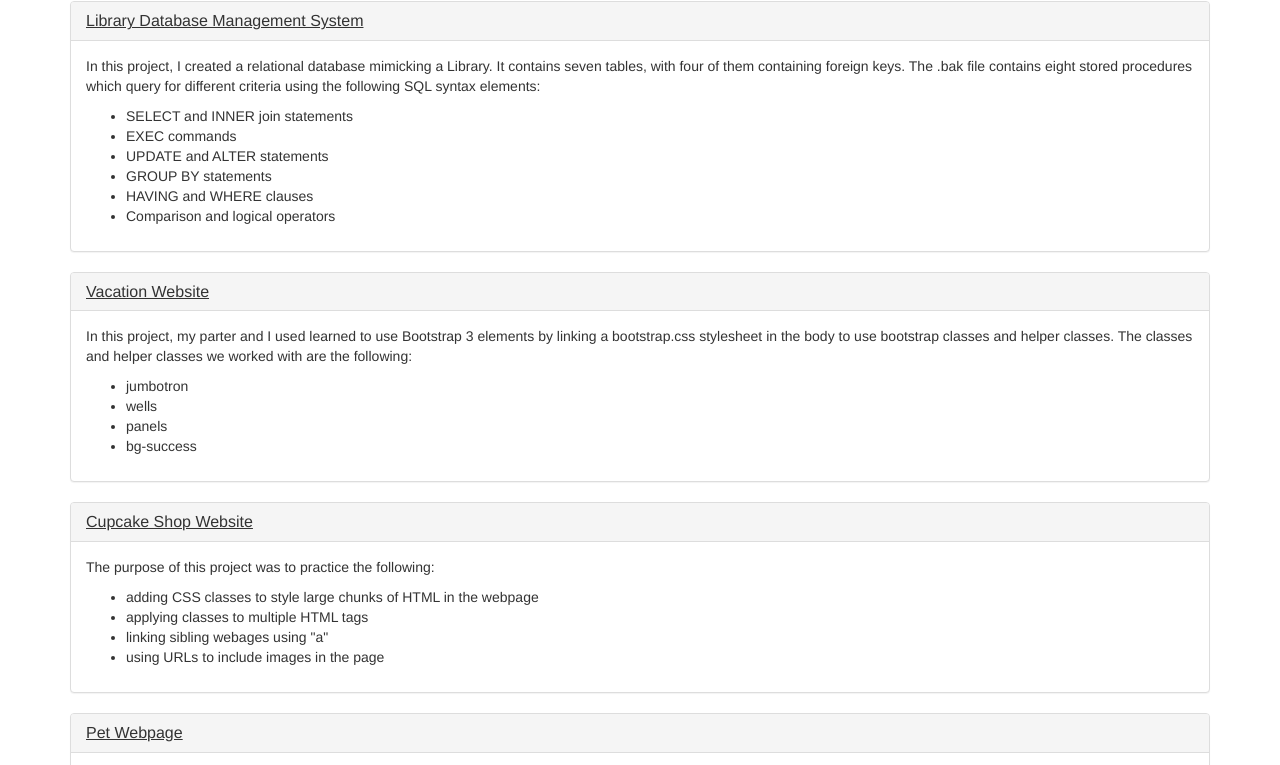
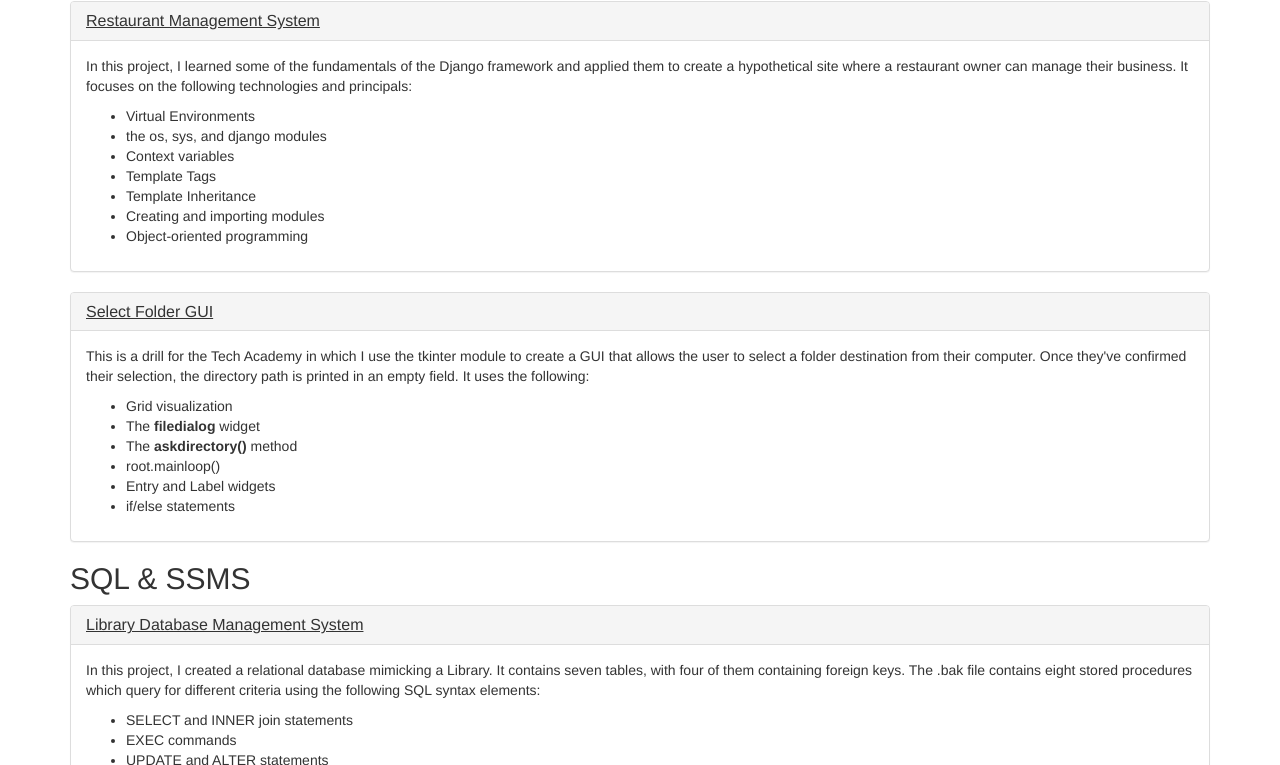
Before and after one commit to mhaldeman8875/my-portfolio, a plain HTML site: page index.html in a window 1280 px wide. Shown: the part 667-1432 px from the top of the page. Drawn offline with Linux system fonts and the light colour scheme.

Commit message:
update master

```diff
--- a/index.html
+++ b/index.html
@@ -18,11 +18,47 @@
                 </div>
                 <div class="col-lg-10">
                     <h3 class="name">Madelyn Haldeman</h3>
-                        <p class="aboutme"><a href="https://github.com/mhaldeman8875">My GitHub</a><br><br>I am a 23 year-old female finish carpenter and general contractor looking to further my education with a focus on something I have had an insterest in from a young age - <span class="programming"> computer programming.</span> <br><br><strong>This is my portfolio:</strong>
+                        <p class="aboutme"><a href="https://github.com/mhaldeman8875">My GitHub</a><br><br>I am a 23 year-old female finish carpenter and general contractor looking to further my education with a focus on something I have had an interest in from a young age - <span class="programming"> computer programming.</span> <br><br><strong>This is my portfolio:</strong>
                         </p>
                 </div>
             </div>
-            <h2>HTML/CSS/Bootstrap Projects</h2>
+
+            <h2>Python Projects</h2>
+            <div class="panel panel-default">
+                <div class="panel-heading">
+                    <h2 class="panel-title"><a href="https://github.com/mhaldeman8875/Python/tree/master/Projects/techproject"><u>Restaurant Management System</u></a></h2>
+                </div>
+                <div class="panel-body">
+                    <p>In this project, I learned some of the fundamentals of the Django framework and applied them to create a hypothetical site where a restaurant owner can manage their business. It focuses on the following technologies and principals:</p>
+                    <ul class="sql">
+                        <li>Virtual Environments</li>
+                        <li>the os, sys, and django modules</li>
+                        <li>Context variables</li>
+                        <li>Template Tags</li>
+                        <li>Template Inheritance</li>
+                        <li>Creating and importing modules</li>
+                        <li>Object-oriented programming</li>
+                    </ul>
+                </div>
+            </div>
+            <div class="panel panel-default">
+                <div class="panel-heading">
+                    <h2 class="panel-title"><a href="https://github.com/mhaldeman8875/Python/blob/master/Drills/Drill123.py"><u>Select Folder GUI</u></a></h2>
+                </div>
+                <div class="panel-body">
+                    <p>This is a drill for the Tech Academy in which I use the tkinter module to create a GUI that allows the user to select a folder destination from their computer. Once they've confirmed their selection, the directory path is printed in an empty field. It uses the following:</p>
+                    <ul class="sql">
+                        <li>Grid visualization</li>
+                        <li>The <strong>filedialog</strong> widget</li>
+                        <li>The <strong>askdirectory()</strong> method</li>
+                        <li>root.mainloop()</li>
+                        <li>Entry and Label widgets</li>
+                        <li>if/else statements</li>
+                    </ul>
+                </div>
+            </div>
+
+            <h2>SQL & SSMS</h2>
             <div class="panel panel-default">
                 <div class="panel-heading">
                     <h2 class="panel-title"><a href="https://github.com/mhaldeman8875/SQL"><u>Library Database Management System</u></a></h2>
@@ -39,6 +75,7 @@
                     </ul>
                 </div>
             </div>
+            <h2>HTML/CSS/Bootstrap Projects</h2>
                <div class="panel panel-default">
                     <div class="panel-heading">
                         <h2 class="panel-title"><a href="https://github.com/mhaldeman8875/vaction"><u>Vacation Website</u></a></h2>
```
Lines whose indentation alone changed are shown as unchanged.
